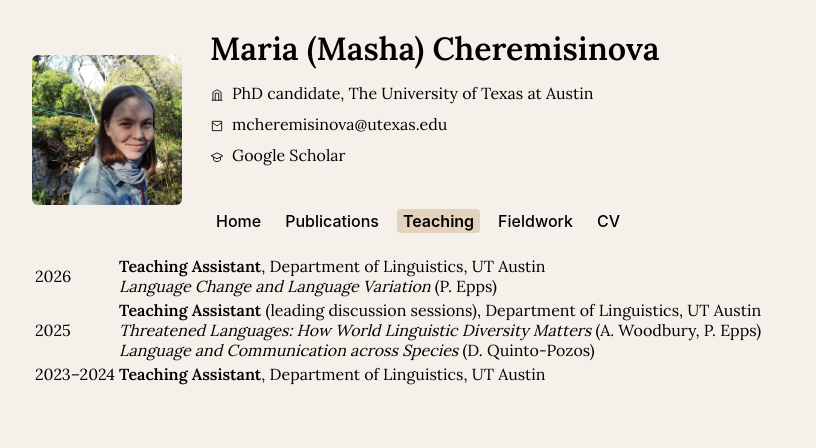
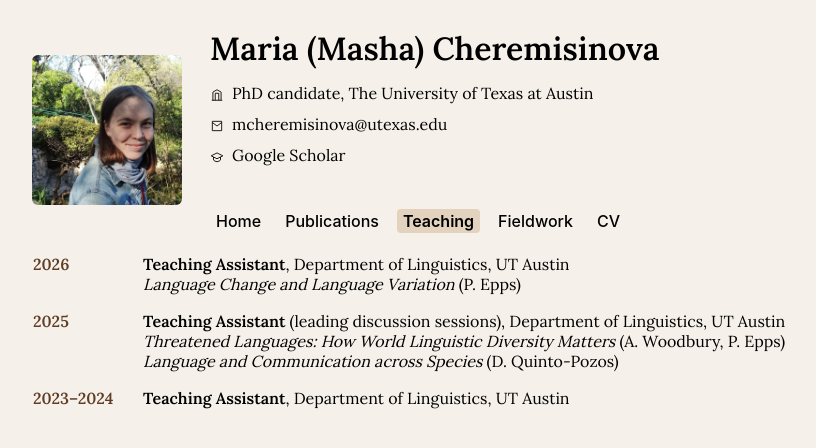
Before and after one commit to mashache/mashache.github.io, a Jekyll site: the page built from pages/teaching.md, in a window 1280 px wide. Shown: the top 448 px of the page, without its empty margins (202-1018 px from the left). Built offline with Jekyll 4.4.1, drawn with Linux system fonts in a browser that asks for light colours.

Commit message:
Update custom.css

```diff
--- a/assets/custom.css
+++ b/assets/custom.css
@@ -193,3 +193,20 @@ li p {
   margin-top: 26px !important;
   padding-top: 14px !important;
 }
+
+.cv-table {
+  width: 100%;
+  border-collapse: collapse;
+}
+
+.cv-table td {
+  vertical-align: top;
+  padding-bottom: 1em;
+}
+
+.cv-year {
+  width: 110px;
+  font-weight: 600;
+  color: #5f3d25;
+  white-space: nowrap;
+}
```
